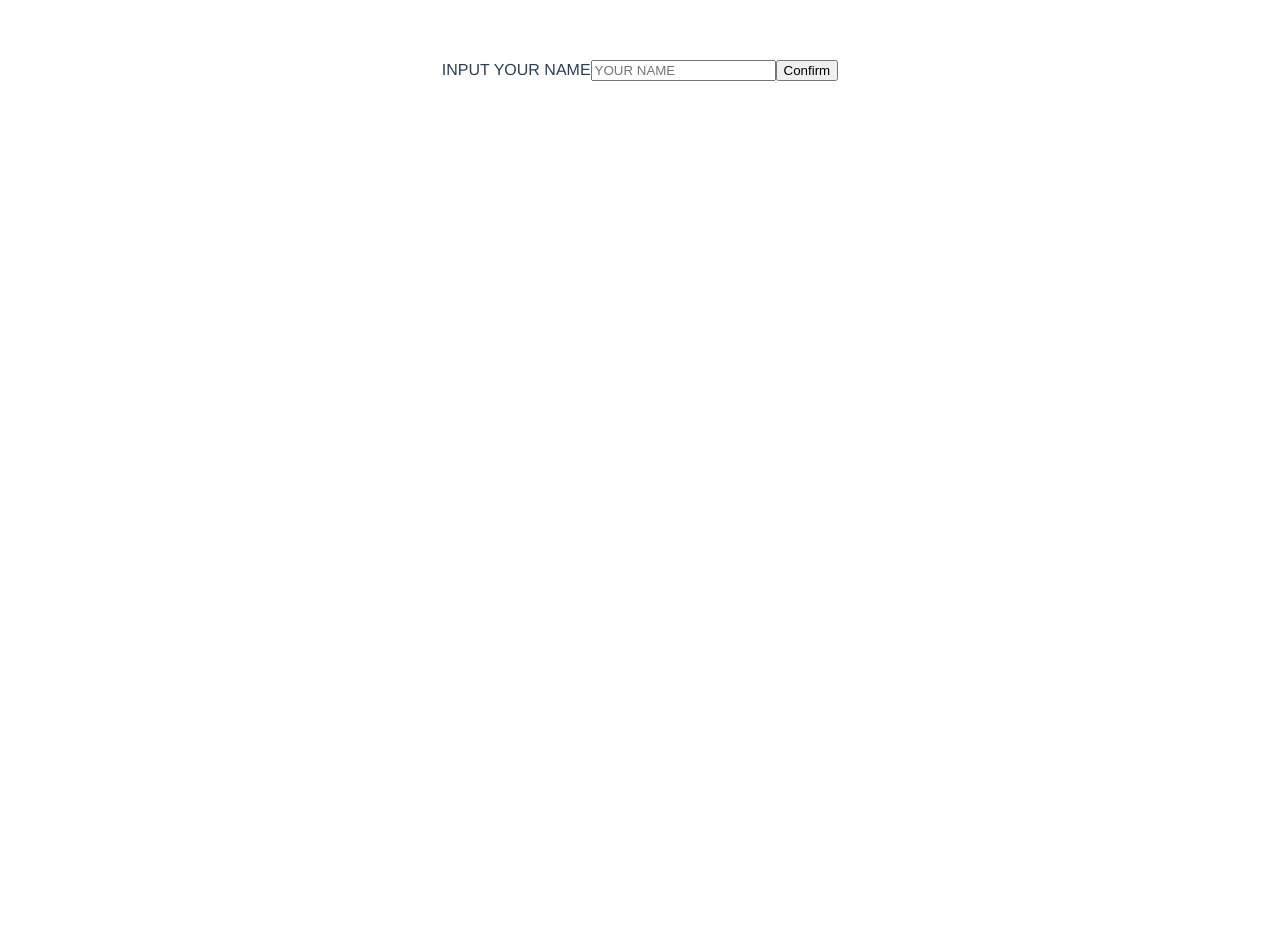
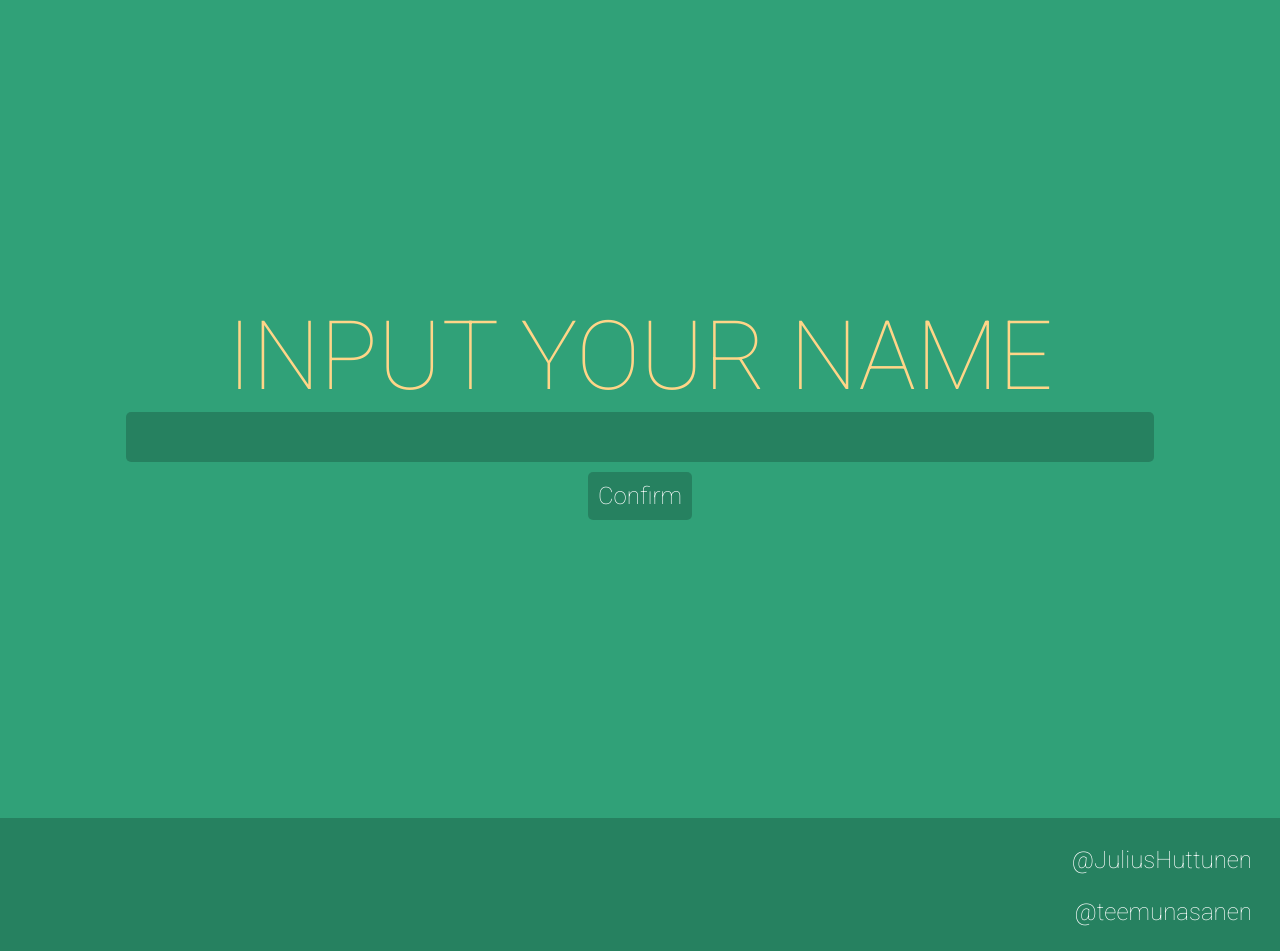
Before and after one commit to teemunasanen/trivia-game, a Vue app: page / in a window 1280 px wide. Shown: the top 951 px of the page. Before the commit the page ends 800 px from the top, so only its background shows below. Built offline with nearby package versions, Linux system fonts and the light colour scheme.

Commit message:
feat(login): Styled with CSS to demonstrate the final look.

```diff
--- a/src/components/Login/LoginAPI.js
+++ b/src/components/Login/LoginAPI.js
@@ -23,10 +23,10 @@ async function checkUsers(username) {
                 null
             }
         }
+        return [null, data]
     }
     catch (error) {
         return [error.message, null]
-
     }
 }
 export async function apiUserRegister(username, score) {
@@ -55,7 +55,7 @@ export async function apiUserRegister(username, score) {
         }
     }
     else {
-        console.log("That username is in use!")
+        console.log("Logged in as " + username)
         match = 0
     }
 }
--- a/src/views/UserInput.vue
+++ b/src/views/UserInput.vue
@@ -1,9 +1,17 @@
 <template>
-    <form @submit.prevent="onSubmit">
-        <label for="username" aria-label="username">INPUT YOUR NAME</label>
-        <input v-model="userName" placeholder="YOUR NAME" id="username"/>
-        <button type="submit">Confirm</button>
-    </form>
+    <div class="backdrop">
+        <form @submit.prevent="onSubmit" class="form">
+            <label for="username" aria-label="username" class="namelabel">INPUT YOUR NAME</label>
+            <input v-model="userName" id="username" class="userinput" />
+            <button class="submit" type="submit">Confirm</button>
+        </form>
+        <footer class="footer">
+            <div class="footer-content">
+                <span class="contributor">@JuliusHuttunen</span>
+                <span class="contributor">@teemunasanen</span>
+            </div>
+        </footer>
+    </div>
 </template>
 
 <script setup>
@@ -17,4 +25,85 @@ const onSubmit = async () => {
     console.log("ERR", error)
     console.log("USER", user)
 }
+
 </script>
+
+<style>
+@import url("https://fonts.googleapis.com/css2?family=Roboto:wght@100&display=swap");
+
+body,
+html {
+    margin: 0;
+    padding: 0;
+    background-color: #30a178;
+    height: 100%;
+    min-height: 100%;
+    max-height: 100%;
+}
+.backdrop {
+    padding-top: 15em;
+    display: flex;
+    align-items: stretch;
+    justify-content: space-between;
+    flex-direction: column;
+    background-color: #30a178;
+    font-family: "Roboto", sans-serif;
+    width: 100%;
+    height: 100%;
+    min-height: 100%;
+    max-height: 100%;
+}
+.namelabel {
+    color: #ffd588;
+    font-weight: 100;
+    font-size: 6rem;
+}
+.form {
+    display: flex;
+    justify-content: center;
+    align-items: center;
+    flex-direction: column;
+}
+.submit {
+    display: flex;
+    background: rgba(0, 0, 0, 0.2);
+    border: none;
+    outline: none;
+    font-family: "Roboto", sans-serif;
+    color: #ffffff;
+    height: 3rem;
+    font-size: 1.5rem;
+    border-radius: 5px;
+    margin: 10px;
+    padding: 10px;
+}
+.userinput {
+    background: rgba(0, 0, 0, 0.2);
+    border: none;
+    outline: none;
+    color: #ffd588;
+    border-radius: 5px;
+    font-size: 2em;
+    text-align: center;
+    font-family: "Roboto", sans-serif;
+    width: 80%;
+    height: 3rem;
+}
+.footer {
+    margin-top: 18em;
+}
+.footer-content {
+    background: rgba(0, 0, 0, 0.2);
+    color: #ffffff;
+    font-family: "Roboto", sans-serif;
+    display: flex;
+    justify-content: center;
+    flex-direction: column;
+    align-items: flex-end;
+    padding: 1em
+}
+.contributor {
+    padding: 0.5em;
+    font-size: 1.5em;
+}
+</style>
```
